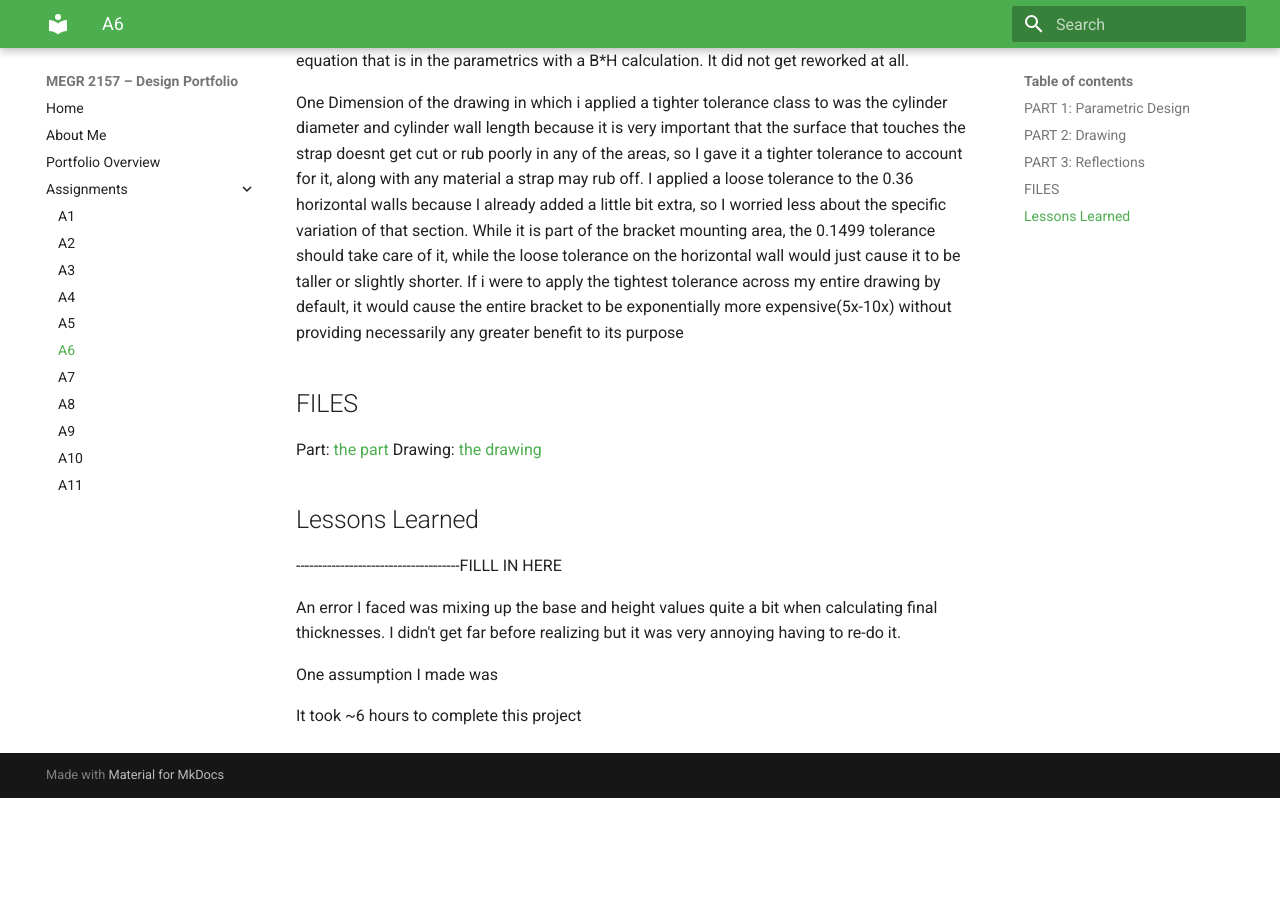
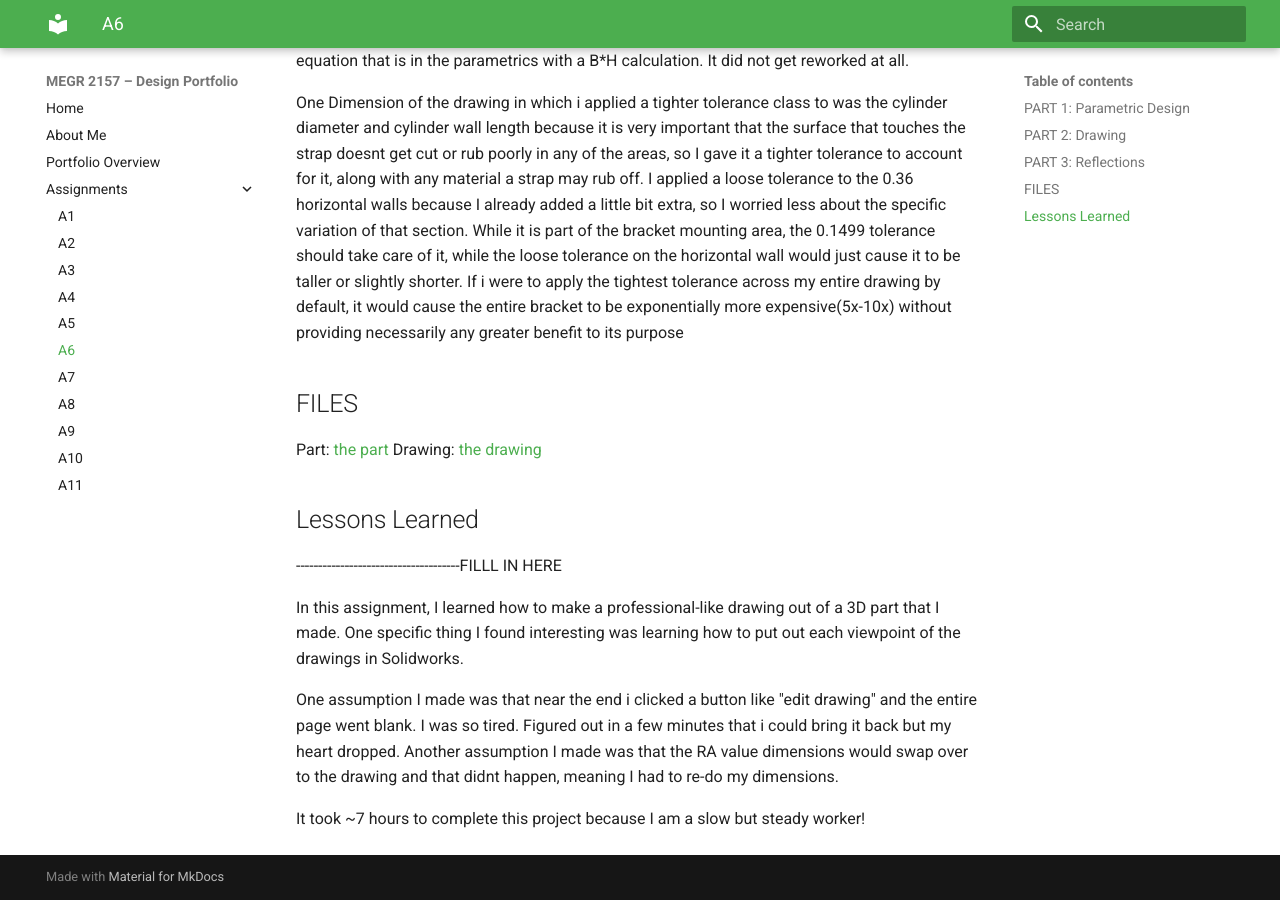
Before and after one commit to dadams78/design-projects-portfolio, an MkDocs documentation site: the page built from docs/assignments/A06/index.md, in a window 1280 px wide and 900 px high, scrolled down 8295 px. Built offline with MkDocs 1.6.1 and Material for MkDocs 9.7.7, drawn with Linux system fonts in a browser that asks for light colours; before the commit the page ends 9093 px from its top, so only the background shows below that.

Commit message:
Update index.md

```diff
--- a/docs/assignments/A06/index.md
+++ b/docs/assignments/A06/index.md
@@ -69,8 +69,8 @@ Drawing: [the drawing](Part6.SLDPRT)
 ## Lessons Learned
 -------------------------------------FILLL IN HERE
 
-An error I faced was mixing up the base and height values quite a bit when calculating final thicknesses. I didn't get far before realizing but it was very annoying having to re-do it.
+In this assignment, I learned how to make a professional-like drawing out of a 3D part that I made. One specific thing I found interesting was learning how to put out each viewpoint of the drawings in Solidworks.
 
-One assumption I made was
+One assumption I made was that near the end i clicked a button like "edit drawing" and the entire page went blank. I was so tired. Figured out in a few minutes that i could bring it back but my heart dropped. Another assumption I made was that the RA value dimensions would swap over to the drawing and that didnt happen, meaning I had to re-do my dimensions.
 
-It took ~6 hours to complete this project
+It took ~7 hours to complete this project because I am a slow but steady worker!
```
